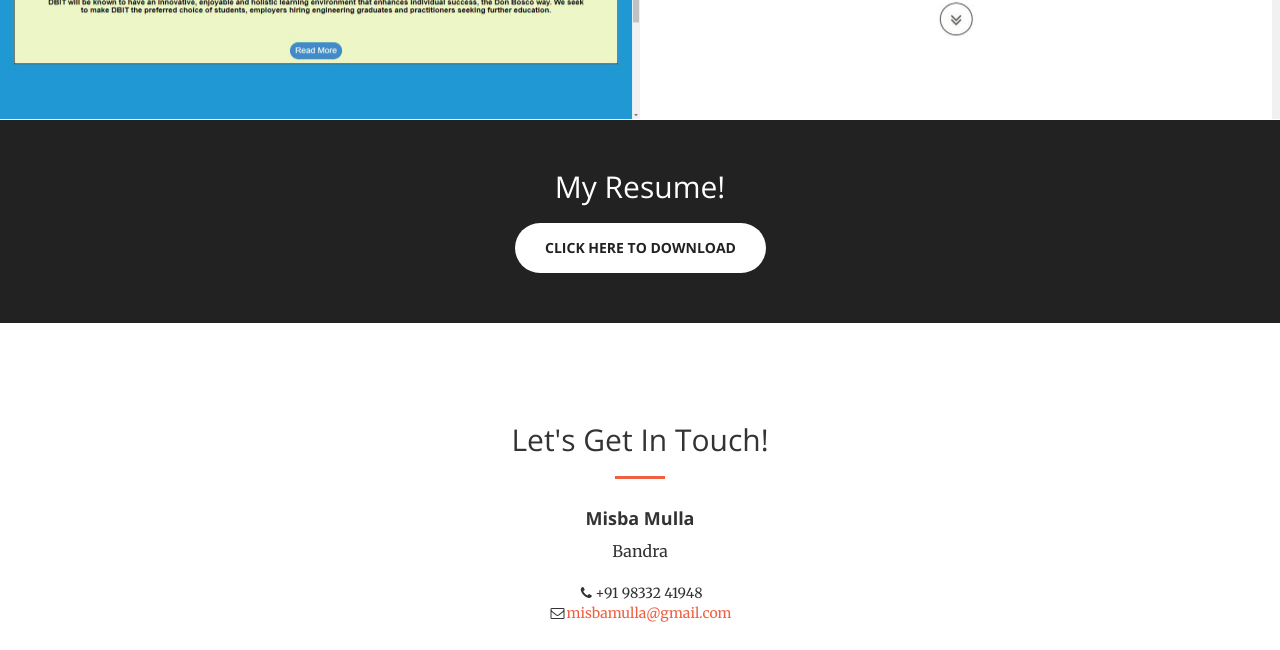
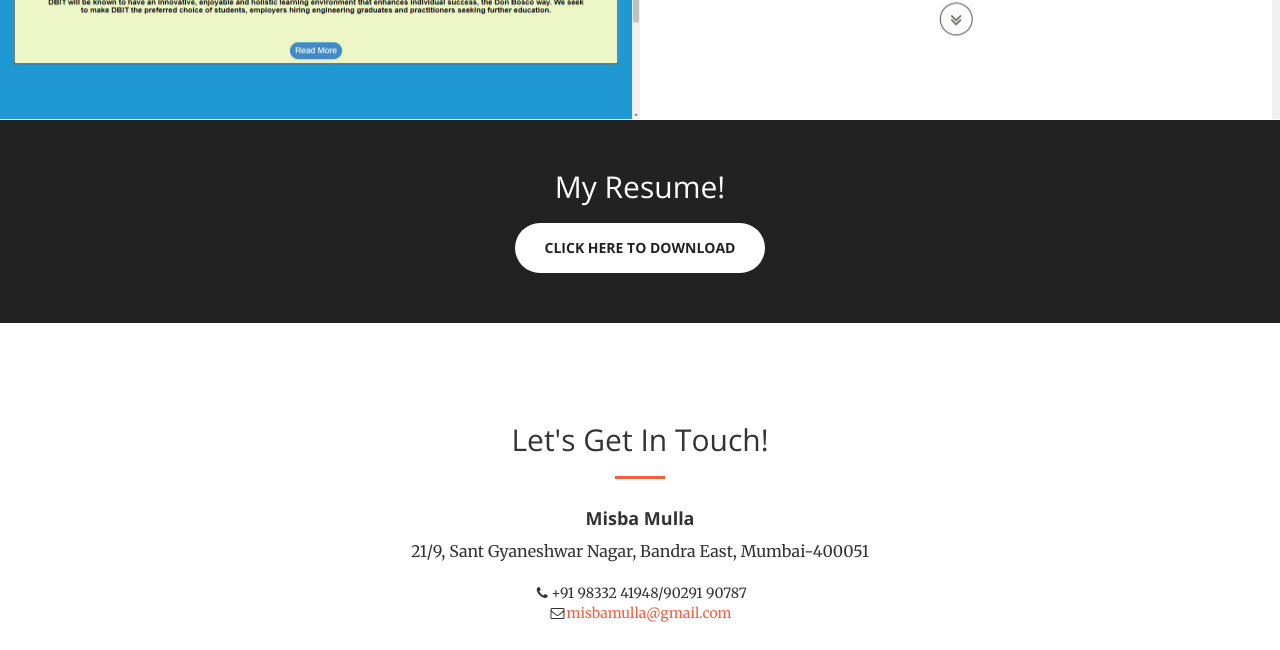
Before and after one commit to misbamulla/misbamulla.github.io, a plain HTML site: page index.html in a window 1280 px wide. Shown: the part 1797-2447 px from the top of the page. Drawn offline with nearby package versions, Linux system fonts and the light colour scheme.

Commit message:
My website

```diff
--- a/index.html
+++ b/index.html
@@ -286,9 +286,9 @@
                     <h4>
                         <strong>Misba Mulla</strong>
                     </h4>
-                    <p>Bandra</p>
+                    <p>21/9, Sant Gyaneshwar Nagar, Bandra East, Mumbai-400051</p>
                     <ul class="list-unstyled">
-                        <li><i class="fa fa-phone fa-fw"></i>+91 98332 41948</li>
+                        <li><i class="fa fa-phone fa-fw"></i>+91 98332 41948/90291 90787</li>
                         <li><i class="fa fa-envelope-o fa-fw"></i><a href="mailto:misbamulla@gmail.com">misbamulla@gmail.com</a>
                         </li>
                     </ul>
```
